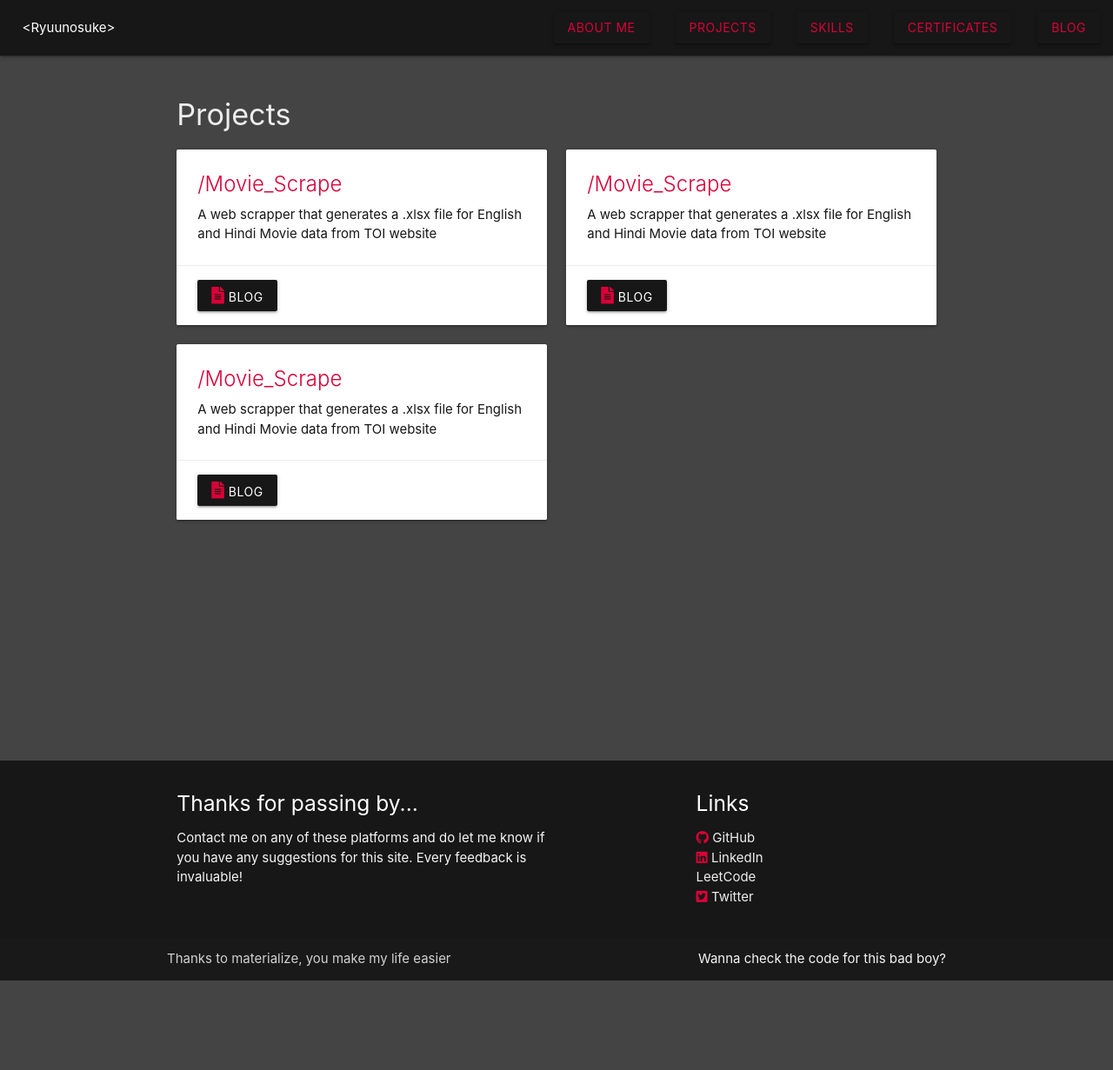
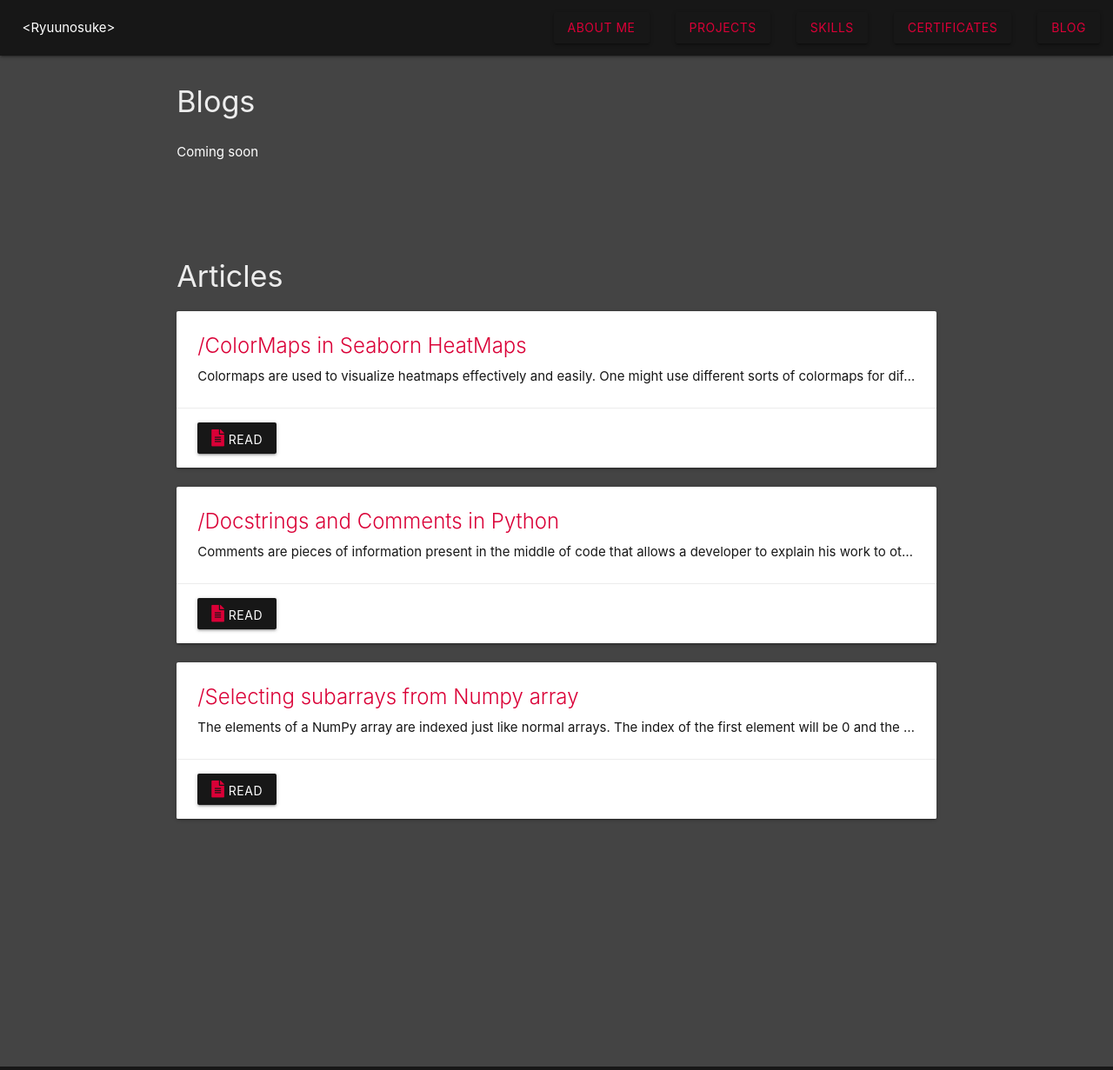
Before and after one commit to DivyanshSareen/portfolio, a plain HTML site: page blogs.html in a window 1280 px wide. Shown: the top 1231 px of the page at 87% size. Before the commit the page ends 1128 px from the top, so only its background shows below. Drawn offline with nearby package versions, Linux system fonts and the light colour scheme; no server answers.

Commit message:
added articles under blogs section

```diff
--- a/blogs.html
+++ b/blogs.html
@@ -11,7 +11,7 @@
         crossorigin="anonymous" referrerpolicy="no-referrer" />
     <!--Let browser know website is optimized for mobile-->
     <meta name="viewport" content="width=device-width, initial-scale=1.0" />
-    <title>Certificates</title>
+    <title>Blog</title>
 </head>
 
 <body>
@@ -39,11 +39,15 @@
             <li><a href="./blogs.html">Blog</a></li>
         </ul>
     </header>
-        <section class="projects" id="Projects">
-            <div class="container section">
+    <div class="blogs" id="Blogs">
+        <div class="container">
             <div class="row">
-                    <h4 class="col s12">Projects</h4>
-                    <div class="col s6">
+                <h4 class="col s12">Blogs</h4>
+                <p class="col s12 white-text">Coming soon</p>
+            </div>
+            <!-- <div class="row">
+                <h4 class="col s12">Articles</h4>
+                <div class="col s12">
                     <div class="card activator">
                         <div class="card-content">
                             <span class="card-title activator"><span class="smol-head">/Movie_Scrape</span></span>
@@ -52,7 +56,7 @@
                         </div>
                         <div class="card-action">
                             <a href="https://github.com/DivyanshSareen/Movie_Scrape" class="waves-effect waves-light btn"
-                                    target="_blank"><i class="fas fa-file-alt"></i> Blog</a>
+                                target="_blank"><i class="fas fa-file-alt"></i> Read</a>
                         </div>
                     </div>
                 </div>
@@ -65,7 +69,7 @@
                         </div>
                         <div class="card-action">
                             <a href="https://github.com/DivyanshSareen/Movie_Scrape" class="waves-effect waves-light btn"
-                                    target="_blank"><i class="fas fa-file-alt"></i> Blog</a>
+                                target="_blank"><i class="fas fa-file-alt"></i> Read</a>
                         </div>
                     </div>
                 </div>
@@ -78,13 +82,62 @@
                         </div>
                         <div class="card-action">
                             <a href="https://github.com/DivyanshSareen/Movie_Scrape" class="waves-effect waves-light btn"
-                                    target="_blank"><i class="fas fa-file-alt"></i> Blog</a>
+                                target="_blank"><i class="fas fa-file-alt"></i> Read</a>
+                        </div>
+                    </div>
+                </div>
+            </div> -->
+        </div>
+        <section class="articles " id="Articles">
+            <div class="container">
+                <div class="row">
+                    <h4 class="col s12">Articles</h4>
+                    <div class="col s12">
+                        <div class="card activator">
+                            <div class="card-content">
+                                <span class="card-title activator"><span class="smol-head">/ColorMaps in Seaborn HeatMaps</span></span>
+                                <p class="truncate">Colormaps are used to visualize heatmaps effectively and easily. One might use different sorts of colormaps for
+                                different kinds of heatmaps.<span class="smol_screen">In this article, we will look at how to use colormaps while working with seaborn heatmaps.</span>
+                                </p>
+                            </div>
+                            <div class="card-action">
+                                <a href="https://www.geeksforgeeks.org/colormaps-in-seaborn-heatmaps/" class="waves-effect waves-light btn"
+                                    target="_blank"><i class="fas fa-file-alt"></i> Read</a>
+                            </div>
+                        </div>
+                    </div>
+                    <div class="col s12">
+                        <div class="card activator">
+                            <div class="card-content">
+                                <span class="card-title activator"><span class="smol-head">/Docstrings and Comments in Python</span></span>
+                                <p class="truncate">Comments are pieces of information present in the middle of code that allows a developer to explain his work to other
+                                developers. <span class="smol_screen"> They make the code more readable and hence easier to debug.</span>
+                                </p>
+                            </div>
+                            <div class="card-action">
+                                <a href="https://www.geeksforgeeks.org/how-do-we-create-multiline-comments-in-python/" class="waves-effect waves-light btn"
+                                    target="_blank"><i class="fas fa-file-alt"></i> Read</a>
+                            </div>
+                        </div>
+                    </div>
+                    <div class="col s12">
+                        <div class="card activator">
+                            <div class="card-content">
+                                <span class="card-title activator"><span class="smol-head">/Selecting subarrays from Numpy array</span></span>
+                                <p class="truncate">The elements of a NumPy array are indexed just like normal arrays. The index of the first element will be 0 and the last
+                                element will be indexed n-1, where n is the total number of elements.
+                                </p>
+                            </div>
+                            <div class="card-action">
+                                <a href="https://www.geeksforgeeks.org/select-an-element-or-sub-array-by-index-from-a-numpy-array/" class="waves-effect waves-light btn"
+                                    target="_blank"><i class="fas fa-file-alt"></i> Read</a>
                             </div>
                         </div>
                     </div>
                 </div>
             </div>
         </section>
+        <div class="divider"></div>
     <footer class="page-footer">
         <div class="container">
             <div class="row">
--- a/css/index.css
+++ b/css/index.css
@@ -138,3 +138,10 @@ tr:nth-child(odd) {
 .certificates {
   margin-top: 5rem;
 }
+.blogs {
+  margin-top: 5rem;
+}
+.articles {
+  margin-top: 5rem;
+  margin-bottom: 10rem;
+}
```
Lines whose indentation alone changed are shown as unchanged.
